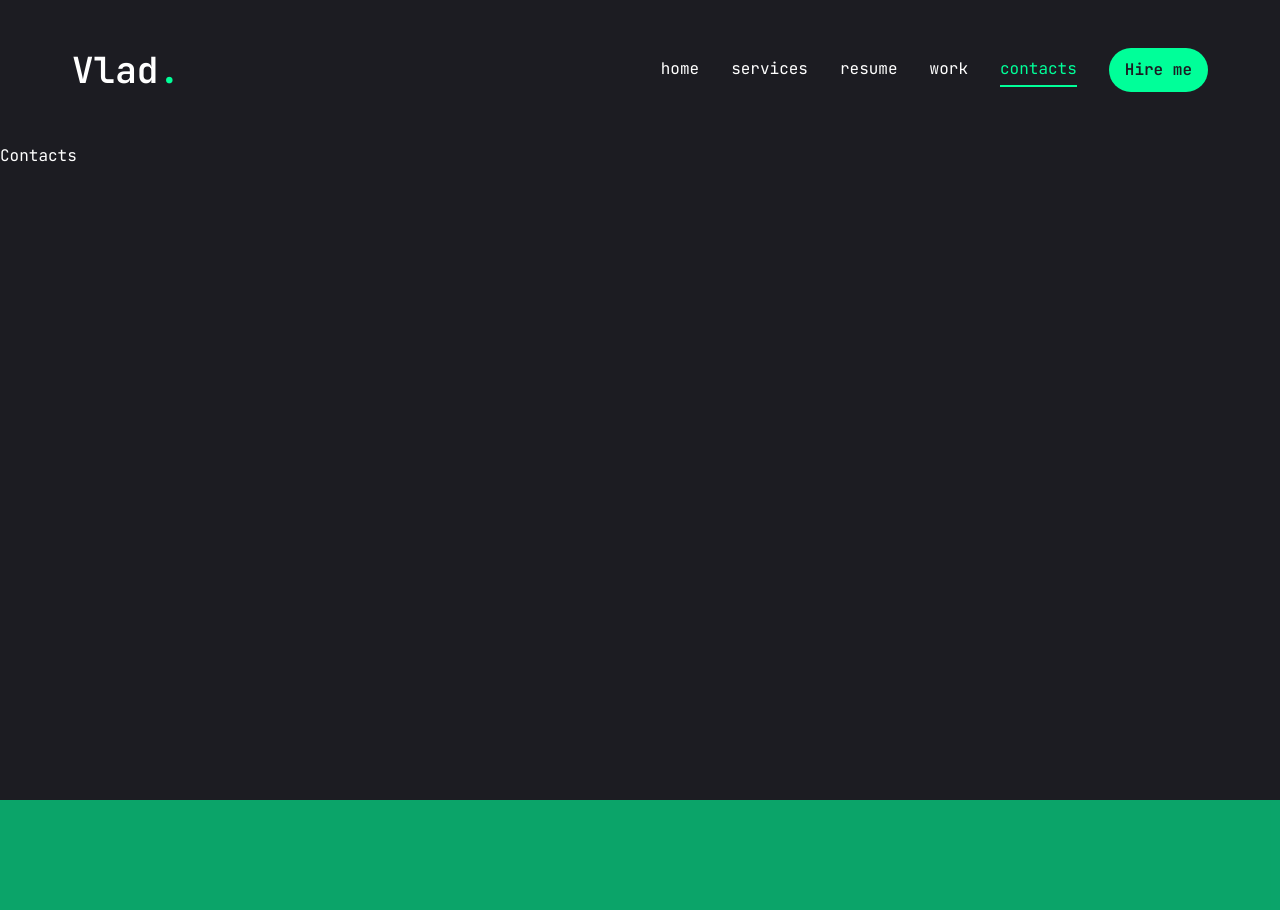
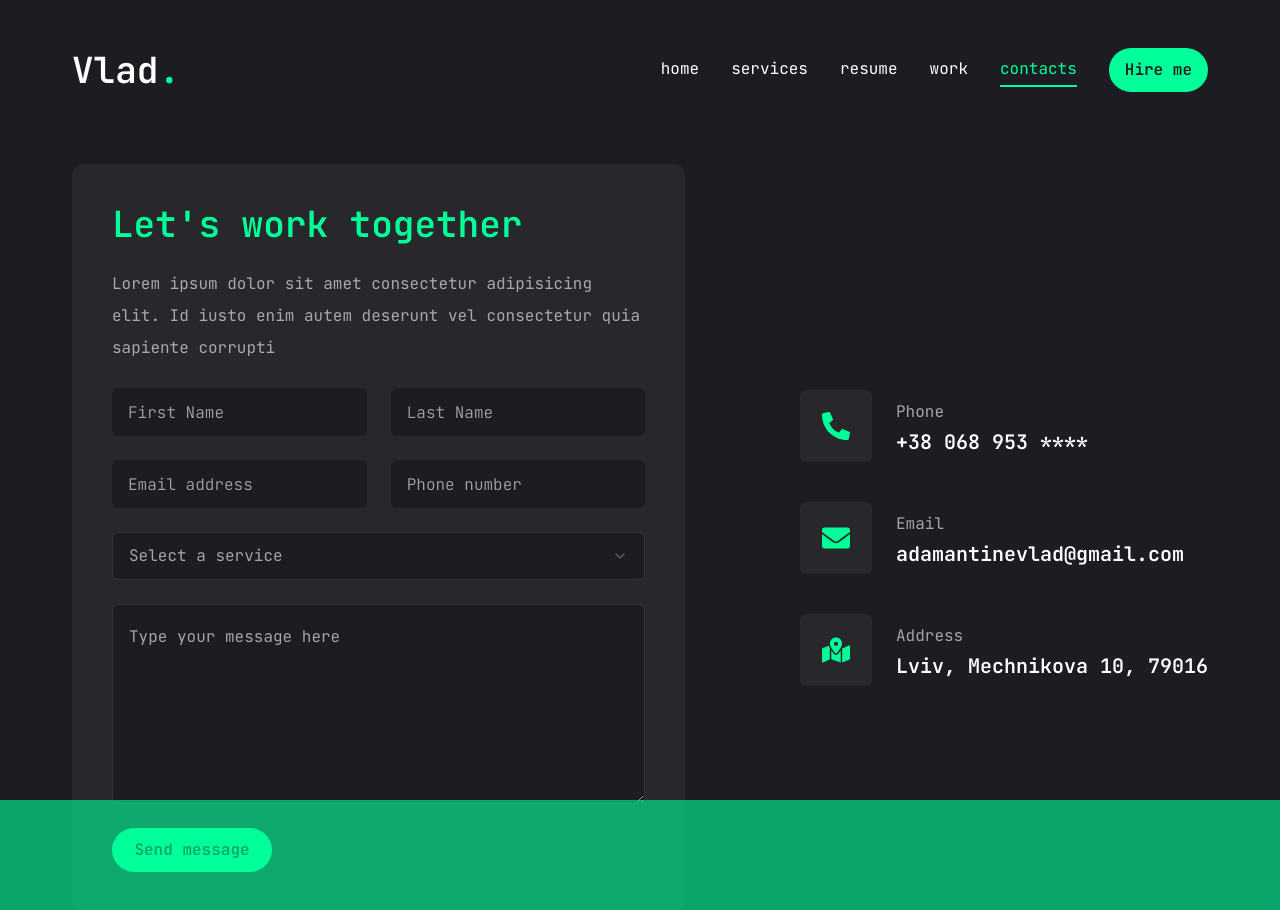
Before and after one commit to Parkhomovych/My_Portfolio, a Next.js app: page /contacts in a window 1280 px wide. Shown: the top 910 px of the page. Before the commit the page ends 800 px from the top, so only its background shows below. Built offline with nearby package versions, Linux system fonts and the light colour scheme.

Commit message:
add contacts  page

```diff
--- a/src/app/contacts/page.tsx
+++ b/src/app/contacts/page.tsx
@@ -1,3 +1,61 @@
+"use client";
+
+import { motion } from "framer-motion";
+import { FaPhoneAlt, FaEnvelope, FaMapMarkedAlt } from "react-icons/fa";
+import { ContactForm } from "@/components/ContactForm";
+
+const info = [
+  {
+    icon: <FaPhoneAlt />,
+    title: "Phone",
+    description: "+38 068 953 ****",
+  },
+  {
+    icon: <FaEnvelope />,
+    title: "Email",
+    description: "adamantinevlad@gmail.com",
+  },
+  {
+    icon: <FaMapMarkedAlt />,
+    title: "Address",
+    description: "Lviv, Mechnikova 10, 79016 ",
+  },
+];
+
 export default function ContactsPage() {
-  return <section className="">Contacts</section>;
+  return (
+    <motion.section
+      initial={{ opacity: 0 }}
+      animate={{
+        opacity: 1,
+        transition: { delay: 2.4, duration: 0.4, ease: "easeIn" },
+      }}
+      className="py-6"
+    >
+      <div className="container mx-auto">
+        <div className="flex flex-col xl:flex-row gap-[30px]">
+          {/* form */}
+          <div className="xl:w-[54%] order-2 xl:order-none">
+            <ContactForm />
+          </div>
+          {/* info */}
+          <div className="flex-1 flex items-center xl:justify-end order-1 xl:order-none mb-8 xl:mb-0">
+            <ul className="flex flex-col gap-10">
+              {info.map((i, index) => (
+                <li key={index} className="flex items-center gap-6">
+                  <div className="w-[52px] h-[52px] xl:w-[72px] xl:h-[72px] bg-[#27272c] text-accent rounded-md flex items-center justify-center">
+                    <div className="text-[28px]">{i.icon}</div>
+                  </div>
+                  <div className="flex-1">
+                    <p className="text-white/60">{i.title}</p>
+                    <h3 className="text-xl">{i.description}</h3>
+                  </div>
+                </li>
+              ))}
+            </ul>
+          </div>
+        </div>
+      </div>
+    </motion.section>
+  );
 }
--- /dev/null
+++ b/src/components/ContactForm.tsx
@@ -0,0 +1,52 @@
+import { FC } from "react";
+import { Button } from "@/components/ui/button";
+import { Input } from "@/components/ui/input";
+import { Textarea } from "@/components/ui/textarea";
+
+import {
+  Select,
+  SelectContent,
+  SelectGroup,
+  SelectItem,
+  SelectLabel,
+  SelectTrigger,
+  SelectValue,
+} from "@/components/ui/select";
+export const ContactForm: FC = () => {
+  return (
+    <form className="flex flex-col gap-6 p-10 bg-[#27272c] rounded-xl">
+      <h3 className="text-4xl text-accent">Let&apos;s work together</h3>
+      <p className="text-white/60">
+        Lorem ipsum dolor sit amet consectetur adipisicing elit. Id iusto enim
+        autem deserunt vel consectetur quia sapiente corrupti
+      </p>
+      {/* input */}
+      <div className="grid grid-cols-1 md:grid-cols-2 gap-6">
+        <Input type="text" name="firstname" placeholder="First Name" />
+        <Input type="text" name="lastname" placeholder="Last Name" />
+        <Input type="email" name="email" placeholder="Email address" />
+        <Input type="number" name="phone" placeholder="Phone number" />
+      </div>
+      {/* select */}
+      <Select>
+        <SelectTrigger className="w-full">
+          <SelectValue placeholder="Select a service" />
+        </SelectTrigger>
+        <SelectContent>
+          <SelectGroup>
+            <SelectLabel>Select a service</SelectLabel>
+            <SelectItem value="web">Web Development</SelectItem>
+            <SelectItem value="mob">Mobile Development</SelectItem>
+            <SelectItem value="seo">SEO Optimization</SelectItem>
+          </SelectGroup>
+        </SelectContent>
+      </Select>
+      {/* textarea */}
+      <Textarea className="h-[200px]" placeholder="Type your message here" />
+      {/* btn */}
+      <Button size={"md"} className="max-w-40">
+        Send message
+      </Button>
+    </form>
+  );
+};
--- a/src/components/ui/input.tsx
+++ b/src/components/ui/input.tsx
@@ -1,6 +1,6 @@
-import * as React from "react"
+import * as React from "react";
 
-import { cn } from "@/lib/utils"
+import { cn } from "@/lib/utils";
 
 export interface InputProps
   extends React.InputHTMLAttributes<HTMLInputElement> {}
@@ -11,15 +11,15 @@
       <input
         type={type}
         className={cn(
-          "flex h-10 w-full rounded-md border border-slate-200 bg-white px-3 py-2 text-sm ring-offset-white file:border-0 file:bg-transparent file:text-sm file:font-medium placeholder:text-slate-500 focus-visible:outline-none focus-visible:ring-2 focus-visible:ring-slate-950 focus-visible:ring-offset-2 disabled:cursor-not-allowed disabled:opacity-50 dark:border-slate-800 dark:bg-slate-950 dark:ring-offset-slate-950 dark:placeholder:text-slate-400 dark:focus-visible:ring-slate-300",
+          "flex h-[48px] rounded-md border-white/10 focus:border-accent font-light bg-primary px-4 py-5 text-base placeholder:text-white/60 outline-none",
           className
         )}
         ref={ref}
         {...props}
       />
-    )
+    );
   }
-)
-Input.displayName = "Input"
+);
+Input.displayName = "Input";
 
-export { Input }
+export { Input };
--- a/src/components/ui/select.tsx
+++ b/src/components/ui/select.tsx
@@ -1,16 +1,16 @@
-"use client"
+"use client";
 
-import * as React from "react"
-import * as SelectPrimitive from "@radix-ui/react-select"
-import { Check, ChevronDown, ChevronUp } from "lucide-react"
+import * as React from "react";
+import * as SelectPrimitive from "@radix-ui/react-select";
+import { Check, ChevronDown, ChevronUp } from "lucide-react";
 
-import { cn } from "@/lib/utils"
+import { cn } from "@/lib/utils";
 
-const Select = SelectPrimitive.Root
+const Select = SelectPrimitive.Root;
 
-const SelectGroup = SelectPrimitive.Group
+const SelectGroup = SelectPrimitive.Group;
 
-const SelectValue = SelectPrimitive.Value
+const SelectValue = SelectPrimitive.Value;
 
 const SelectTrigger = React.forwardRef<
   React.ElementRef<typeof SelectPrimitive.Trigger>,
@@ -19,7 +19,7 @@
   <SelectPrimitive.Trigger
     ref={ref}
     className={cn(
-      "flex h-10 w-full items-center justify-between rounded-md border border-slate-200 bg-white px-3 py-2 text-sm ring-offset-white placeholder:text-slate-500 focus:outline-none focus:ring-2 focus:ring-slate-950 focus:ring-offset-2 disabled:cursor-not-allowed disabled:opacity-50 [&>span]:line-clamp-1 dark:border-slate-800 dark:bg-slate-950 dark:ring-offset-slate-950 dark:placeholder:text-slate-400 dark:focus:ring-slate-300",
+      "flex h-[48px] w-full items-center justify-between rounded-md border border-white/10 bg-primary px-4 py-5 text-base text-white/60 placeholder:text-white/10 focus:border-accent outline-none",
       className
     )}
     {...props}
@@ -29,8 +29,8 @@
       <ChevronDown className="h-4 w-4 opacity-50" />
     </SelectPrimitive.Icon>
   </SelectPrimitive.Trigger>
-))
-SelectTrigger.displayName = SelectPrimitive.Trigger.displayName
+));
+SelectTrigger.displayName = SelectPrimitive.Trigger.displayName;
 
 const SelectScrollUpButton = React.forwardRef<
   React.ElementRef<typeof SelectPrimitive.ScrollUpButton>,
@@ -46,8 +46,8 @@
   >
     <ChevronUp className="h-4 w-4" />
   </SelectPrimitive.ScrollUpButton>
-))
-SelectScrollUpButton.displayName = SelectPrimitive.ScrollUpButton.displayName
+));
+SelectScrollUpButton.displayName = SelectPrimitive.ScrollUpButton.displayName;
 
 const SelectScrollDownButton = React.forwardRef<
   React.ElementRef<typeof SelectPrimitive.ScrollDownButton>,
@@ -63,9 +63,9 @@
   >
     <ChevronDown className="h-4 w-4" />
   </SelectPrimitive.ScrollDownButton>
-))
+));
 SelectScrollDownButton.displayName =
-  SelectPrimitive.ScrollDownButton.displayName
+  SelectPrimitive.ScrollDownButton.displayName;
 
 const SelectContent = React.forwardRef<
   React.ElementRef<typeof SelectPrimitive.Content>,
@@ -75,7 +75,7 @@
     <SelectPrimitive.Content
       ref={ref}
       className={cn(
-        "relative z-50 max-h-96 min-w-[8rem] overflow-hidden rounded-md border border-slate-200 bg-white text-slate-950 shadow-md data-[state=open]:animate-in data-[state=closed]:animate-out data-[state=closed]:fade-out-0 data-[state=open]:fade-in-0 data-[state=closed]:zoom-out-95 data-[state=open]:zoom-in-95 data-[side=bottom]:slide-in-from-top-2 data-[side=left]:slide-in-from-right-2 data-[side=right]:slide-in-from-left-2 data-[side=top]:slide-in-from-bottom-2 dark:border-slate-800 dark:bg-slate-950 dark:text-slate-50",
+        "relative z-50 max-h-96 min-w-[8rem] overflow-hidden rounded-md border border-white/10 bg-primary text-white shadow-md data-[state=open]:animate-in data-[state=closed]:animate-out data-[state=closed]:fade-out-0 data-[state=open]:fade-in-0 data-[state=closed]:zoom-out-95 data-[state=open]:zoom-in-95 data-[side=bottom]:slide-in-from-top-2 data-[side=left]:slide-in-from-right-2 data-[side=right]:slide-in-from-left-2 data-[side=top]:slide-in-from-bottom-2 dark:border-slate-800 dark:bg-slate-950 dark:text-slate-50",
         position === "popper" &&
           "data-[side=bottom]:translate-y-1 data-[side=left]:-translate-x-1 data-[side=right]:translate-x-1 data-[side=top]:-translate-y-1",
         className
@@ -96,8 +96,8 @@
       <SelectScrollDownButton />
     </SelectPrimitive.Content>
   </SelectPrimitive.Portal>
-))
-SelectContent.displayName = SelectPrimitive.Content.displayName
+));
+SelectContent.displayName = SelectPrimitive.Content.displayName;
 
 const SelectLabel = React.forwardRef<
   React.ElementRef<typeof SelectPrimitive.Label>,
@@ -108,8 +108,8 @@
     className={cn("py-1.5 pl-8 pr-2 text-sm font-semibold", className)}
     {...props}
   />
-))
-SelectLabel.displayName = SelectPrimitive.Label.displayName
+));
+SelectLabel.displayName = SelectPrimitive.Label.displayName;
 
 const SelectItem = React.forwardRef<
   React.ElementRef<typeof SelectPrimitive.Item>,
@@ -118,7 +118,7 @@
   <SelectPrimitive.Item
     ref={ref}
     className={cn(
-      "relative flex w-full cursor-default select-none items-center rounded-sm py-1.5 pl-8 pr-2 text-sm outline-none focus:bg-slate-100 focus:text-slate-900 data-[disabled]:pointer-events-none data-[disabled]:opacity-50 dark:focus:bg-slate-800 dark:focus:text-slate-50",
+      "relative flex w-full cursor-default select-none items-center rounded-sm py-1.5 pl-8 pr-2 text-sm outline-none focus:bg-accent focus:text-primary data-[disabled]:pointer-events-none data-[disabled]:opacity-50 dark:focus:bg-slate-800 dark:focus:text-slate-50",
       className
     )}
     {...props}
@@ -131,8 +131,8 @@
 
     <SelectPrimitive.ItemText>{children}</SelectPrimitive.ItemText>
   </SelectPrimitive.Item>
-))
-SelectItem.displayName = SelectPrimitive.Item.displayName
+));
+SelectItem.displayName = SelectPrimitive.Item.displayName;
 
 const SelectSeparator = React.forwardRef<
   React.ElementRef<typeof SelectPrimitive.Separator>,
@@ -143,8 +143,8 @@
     className={cn("-mx-1 my-1 h-px bg-slate-100 dark:bg-slate-800", className)}
     {...props}
   />
-))
-SelectSeparator.displayName = SelectPrimitive.Separator.displayName
+));
+SelectSeparator.displayName = SelectPrimitive.Separator.displayName;
 
 export {
   Select,
@@ -157,4 +157,4 @@
   SelectSeparator,
   SelectScrollUpButton,
   SelectScrollDownButton,
-}
+};
--- a/src/components/ui/textarea.tsx
+++ b/src/components/ui/textarea.tsx
@@ -1,6 +1,6 @@
-import * as React from "react"
+import * as React from "react";
 
-import { cn } from "@/lib/utils"
+import { cn } from "@/lib/utils";
 
 export interface TextareaProps
   extends React.TextareaHTMLAttributes<HTMLTextAreaElement> {}
@@ -10,15 +10,15 @@
     return (
       <textarea
         className={cn(
-          "flex min-h-[80px] w-full rounded-md border border-slate-200 bg-white px-3 py-2 text-sm ring-offset-white placeholder:text-slate-500 focus-visible:outline-none focus-visible:ring-2 focus-visible:ring-slate-950 focus-visible:ring-offset-2 disabled:cursor-not-allowed disabled:opacity-50 dark:border-slate-800 dark:bg-slate-950 dark:ring-offset-slate-950 dark:placeholder:text-slate-400 dark:focus-visible:ring-slate-300",
+          "flex min-h-[80px] w-full rounded-md border border-white/10  bg-primary px-4 py-5 text-base placeholder:text-white/60 focus-visible:outline-none focus-visible:ring-1 focus-visible:ring-accent focus-visible:ring-offset-0 disabled:cursor-not-allowed disabled:opacity-50",
           className
         )}
         ref={ref}
         {...props}
       />
-    )
+    );
   }
-)
-Textarea.displayName = "Textarea"
+);
+Textarea.displayName = "Textarea";
 
-export { Textarea }
+export { Textarea };
```
